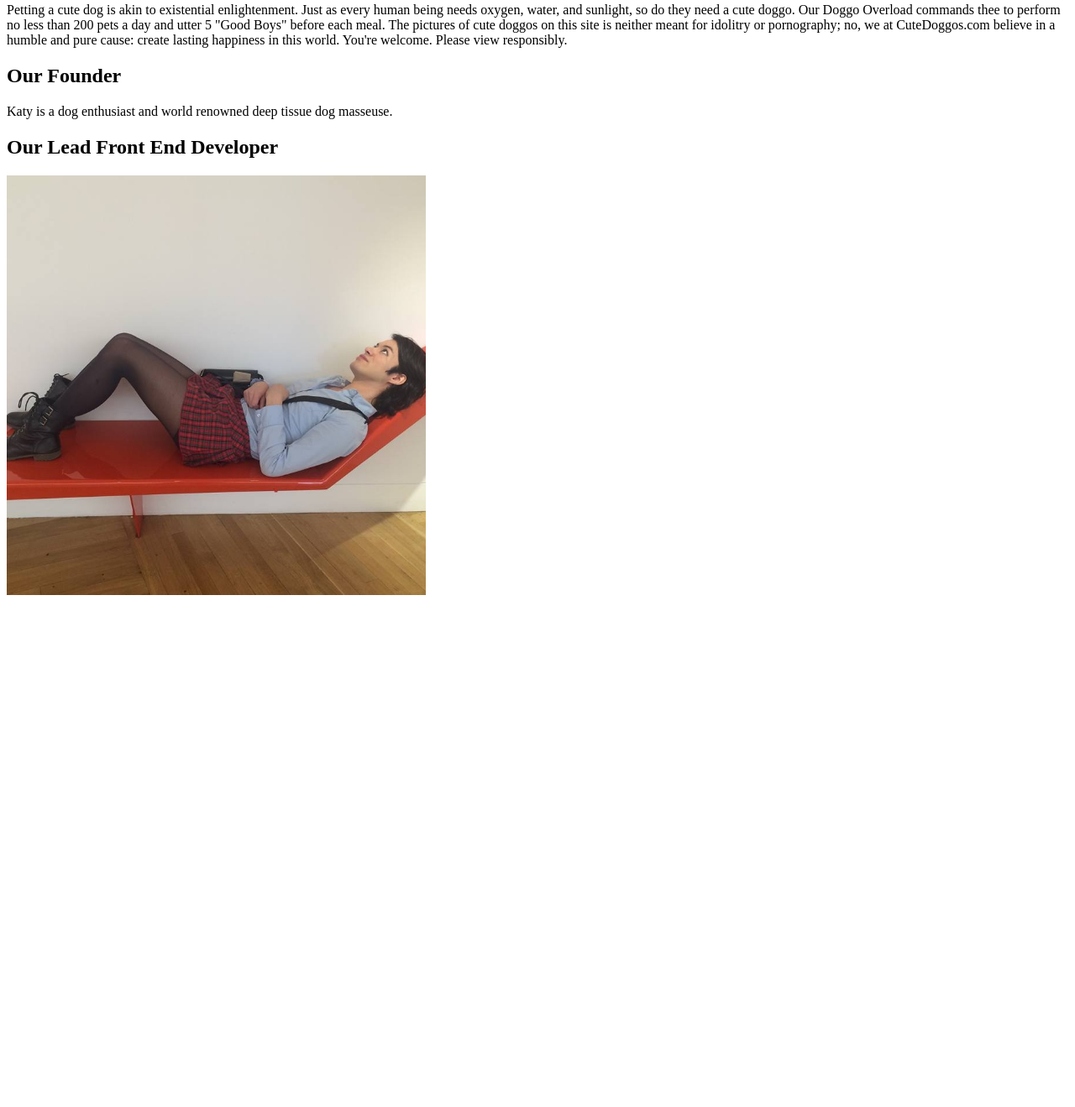
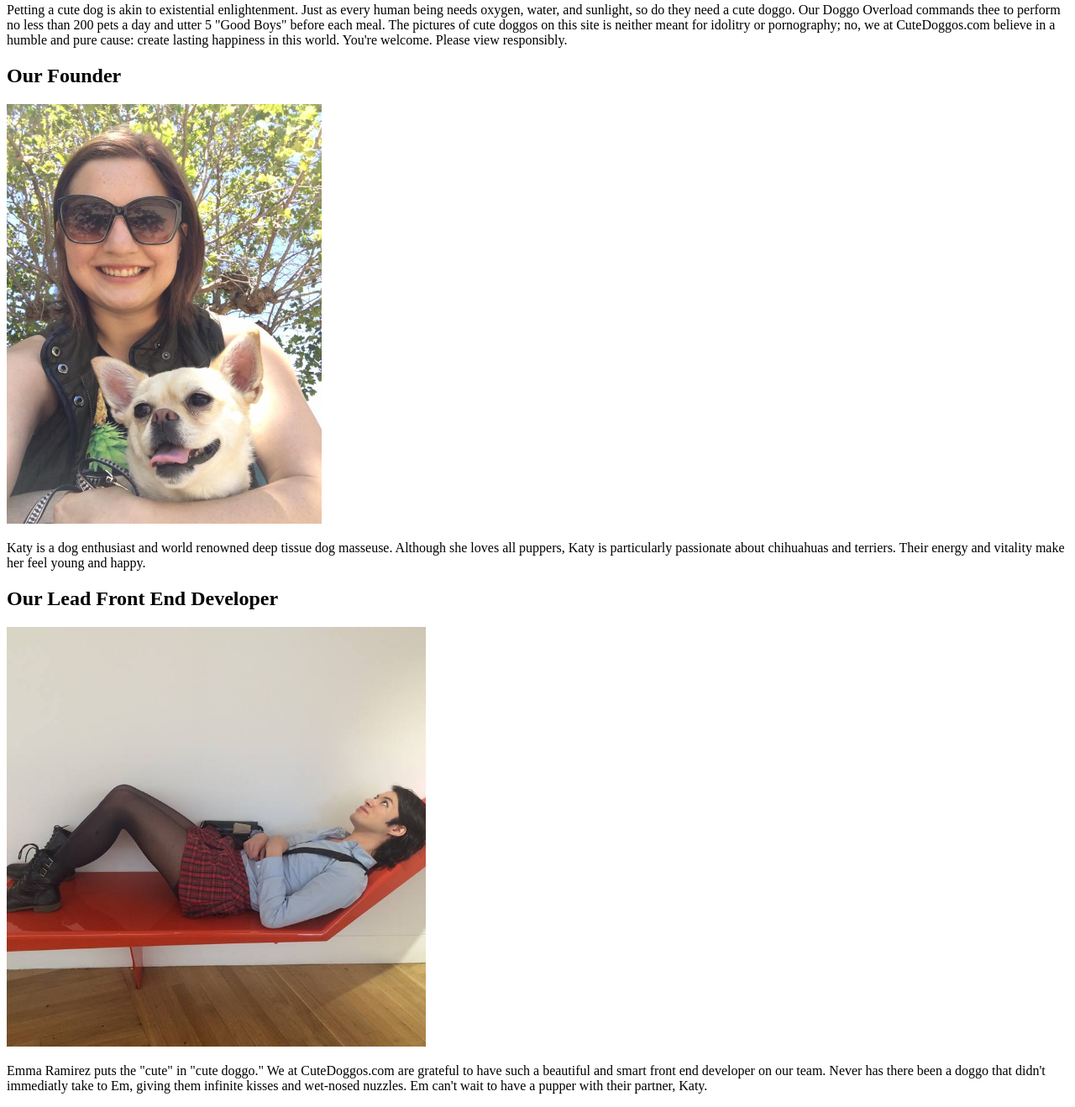
Before and after one commit to katycaballeros/cute-dogs, a plain HTML site: page about.html in a window 1280 px wide. Shown: the part 339-1658 px from the top of the page at 84% size. Before the commit the page ends 1068 px from the top, so only its background shows below. Drawn offline with Linux system fonts and the light colour scheme.

Commit message:
add bio to about page

```diff
--- a/about.html
+++ b/about.html
@@ -8,10 +8,11 @@
         <img src="images/beach-dogs.jpg" />
         <p>Petting a cute dog is akin to existential enlightenment. Just as every human being needs oxygen, water, and sunlight, so do they need a cute doggo. Our Doggo Overload commands thee to perform no less than 200 pets a day and utter 5 "Good Boys" before each meal. The pictures of cute doggos on this site is neither meant for idolitry or pornography; no, we at CuteDoggos.com believe in a humble and pure cause: create lasting happiness in this world. You're welcome. Please view responsibly.</p>
         <h1>Our Founder</h1>
-        <p>Katy is a dog enthusiast and world renowned deep tissue dog masseuse.</p>
+        <img src="images/me-and-nala.jpg" height="500px" />
+        <p>Katy is a dog enthusiast and world renowned deep tissue dog masseuse. Although she loves all puppers, Katy is particularly passionate about chihuahuas and terriers. Their energy and vitality make her feel young and happy.</p>
         <h1>Our Lead Front End Developer</h1>
         <img src="images/cute-honey.jpg" height="500px" />
-        <p></p>
+        <p>Emma Ramirez puts the "cute" in "cute doggo." We at CuteDoggos.com are grateful to have such a beautiful and smart front end developer on our team. Never has there been a doggo that didn't immediatly take to Em, giving them infinite kisses and wet-nosed nuzzles. Em can't wait to have a pupper with their partner, Katy.</p>
       </section>
   </body>
   </html>
```
Also changed, not shown: images/me-and-nala.jpg (added).
